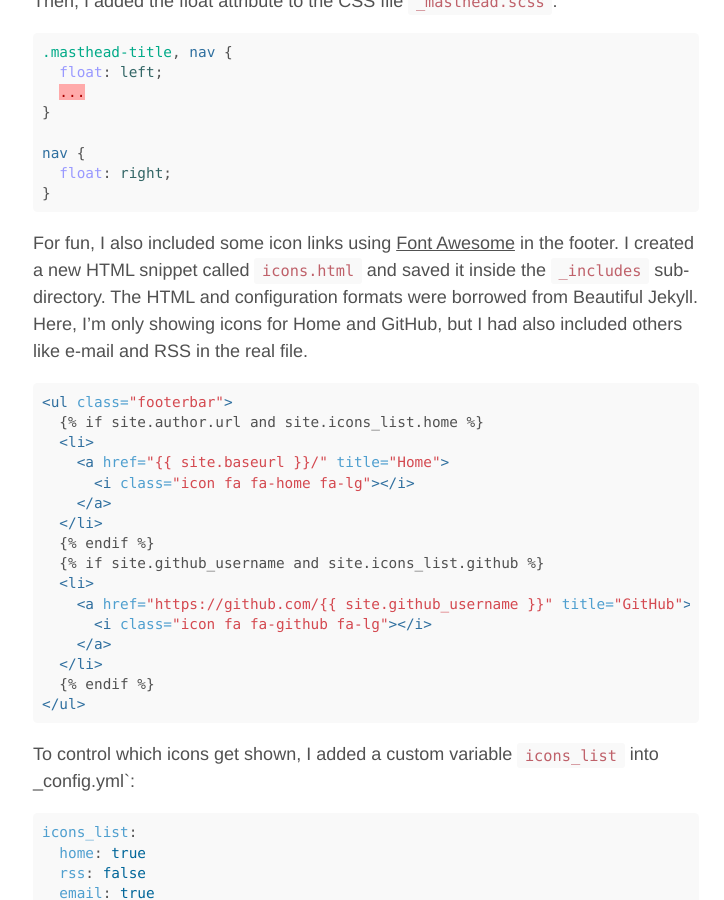
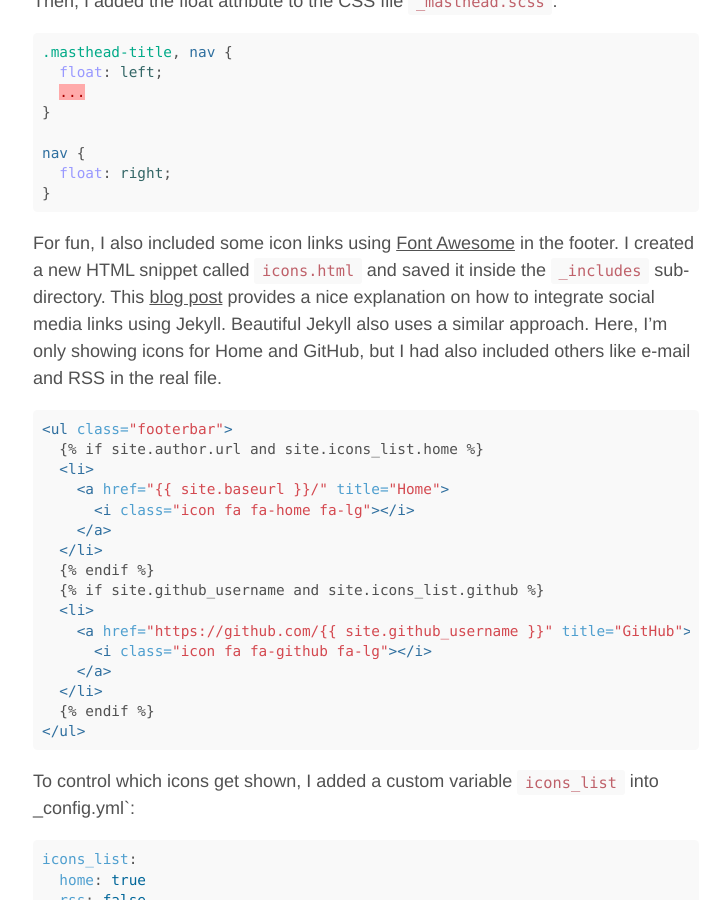
Before and after one commit to kcha/kcha.github.io, a Jekyll site: the page built from _posts/2015-11-27-building-website-with-jekyll.md, in a window 1280 px wide and 900 px high, scrolled down 1967 px. Shown: the whole window, without its empty margins (274-998 px from the left). Built offline with Jekyll 4.4.1, drawn with Linux system fonts in a browser that asks for light colours; nearby versions of some CDN libraries.

Commit message:
Update post

```diff
--- a/_posts/2015-11-27-building-website-with-jekyll.md
+++ b/_posts/2015-11-27-building-website-with-jekyll.md
@@ -105,8 +105,9 @@ nav {
 }
 {% endhighlight %}
 
-For fun, I also included some icon links using [Font Awesome](https://fortawesome.github.io/Font-Awesome/) in the footer. I created a new HTML snippet called `icons.html` and saved it inside the `_includes` sub-directory. The HTML and configuration formats were
-borrowed from Beautiful Jekyll. Here, I'm only showing icons for Home
+For fun, I also included some icon links using [Font Awesome](https://fortawesome.github.io/Font-Awesome/) in the footer. I created a new HTML snippet called `icons.html` and saved it inside the `_includes` sub-directory. This [blog post](https://blog.r3bl.me/en/simple-social-media-links-jekyll/) provides a nice explanation on how to integrate
+social media links using Jekyll. Beautiful Jekyll also uses a similar approach.
+Here, I'm only showing icons for Home
 and GitHub, but I had also included others like e-mail and RSS in the real file.
 
 {% highlight html %}
@@ -130,7 +131,7 @@ and GitHub, but I had also included others like e-mail and RSS in the real file.
 {% endraw %}
 {% endhighlight %}
 
-To control which  icons get shown, I added a custom variable `icons_list` into
+To control which icons get shown, I added a custom variable `icons_list` into
 _config.yml`:
 {% highlight yaml %}
 icons_list:
```
